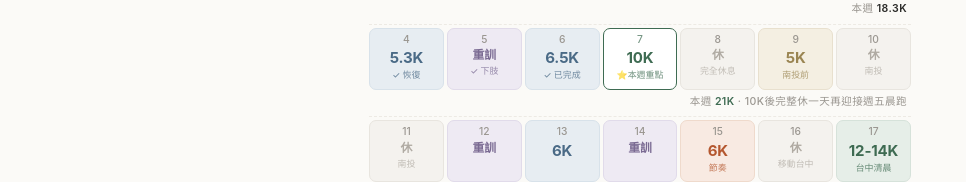
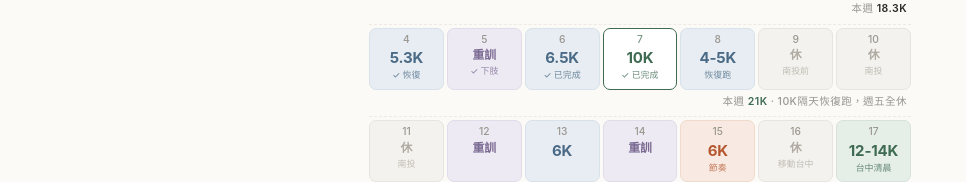
Before and after one commit to abbiliu/assets, a plain HTML site: page marathon/calendar.html in a window 1280 px wide. Shown: the part 349-531 px from the top of the page, without its empty margins (0-966 px from the left). Drawn offline with Linux system fonts and the light colour scheme.

Commit message:
chore(marathon): 10/8改恢復跑4-5K、10/9週五全休

```diff
--- a/marathon/calendar.html
+++ b/marathon/calendar.html
@@ -140,12 +140,12 @@
   <td class="easy"><span class="d">4</span><span class="km">5.3K</span><span class="tag">✓ 恢復</span></td>
   <td class="gym"><span class="d">5</span><span class="km">重訓</span><span class="tag">✓ 下肢</span></td>
   <td class="easy"><span class="d">6</span><span class="km">6.5K</span><span class="tag">✓ 已完成</span></td>
-  <td class="long key"><span class="d">7</span><span class="km">10K</span><span class="tag">⭐本週重點</span></td>
-  <td class="rest"><span class="d">8</span><span class="km">休</span><span class="tag">完全休息</span></td>
-  <td class="trip"><span class="d">9</span><span class="km">5K</span><span class="tag">南投前</span></td>
+  <td class="long key"><span class="d">7</span><span class="km">10K</span><span class="tag">✓ 已完成</span></td>
+  <td class="easy"><span class="d">8</span><span class="km">4-5K</span><span class="tag">恢復跑</span></td>
+  <td class="rest"><span class="d">9</span><span class="km">休</span><span class="tag">南投前</span></td>
   <td class="rest"><span class="d">10</span><span class="km">休</span><span class="tag">南投</span></td>
 </tr>
-<tr><td colspan="7" class="wk">本週 <span class="hl">21K</span> · 10K後完整休一天再迎接週五晨跑</td></tr>
+<tr><td colspan="7" class="wk">本週 <span class="hl">21K</span> · 10K隔天恢復跑，週五全休</td></tr>
 
 <tr>
   <td class="rest"><span class="d">11</span><span class="km">休</span><span class="tag">南投</span></td>
```
